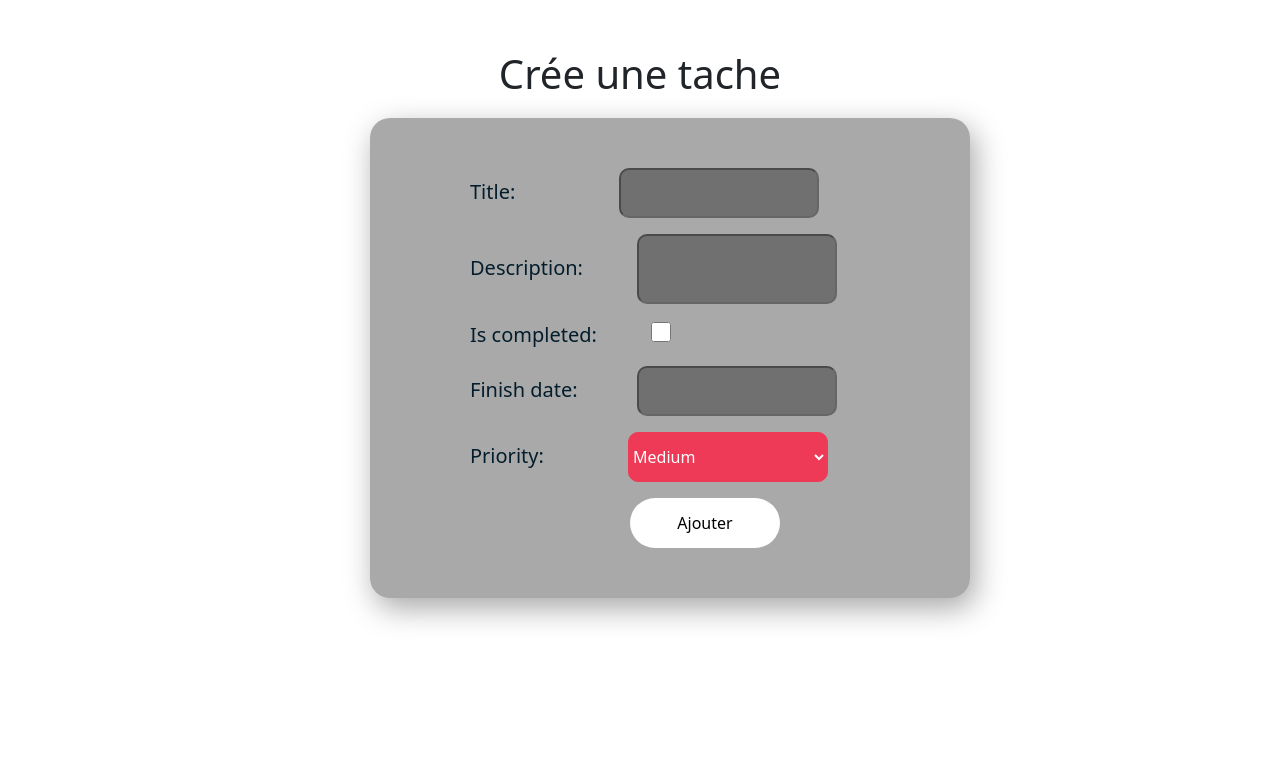
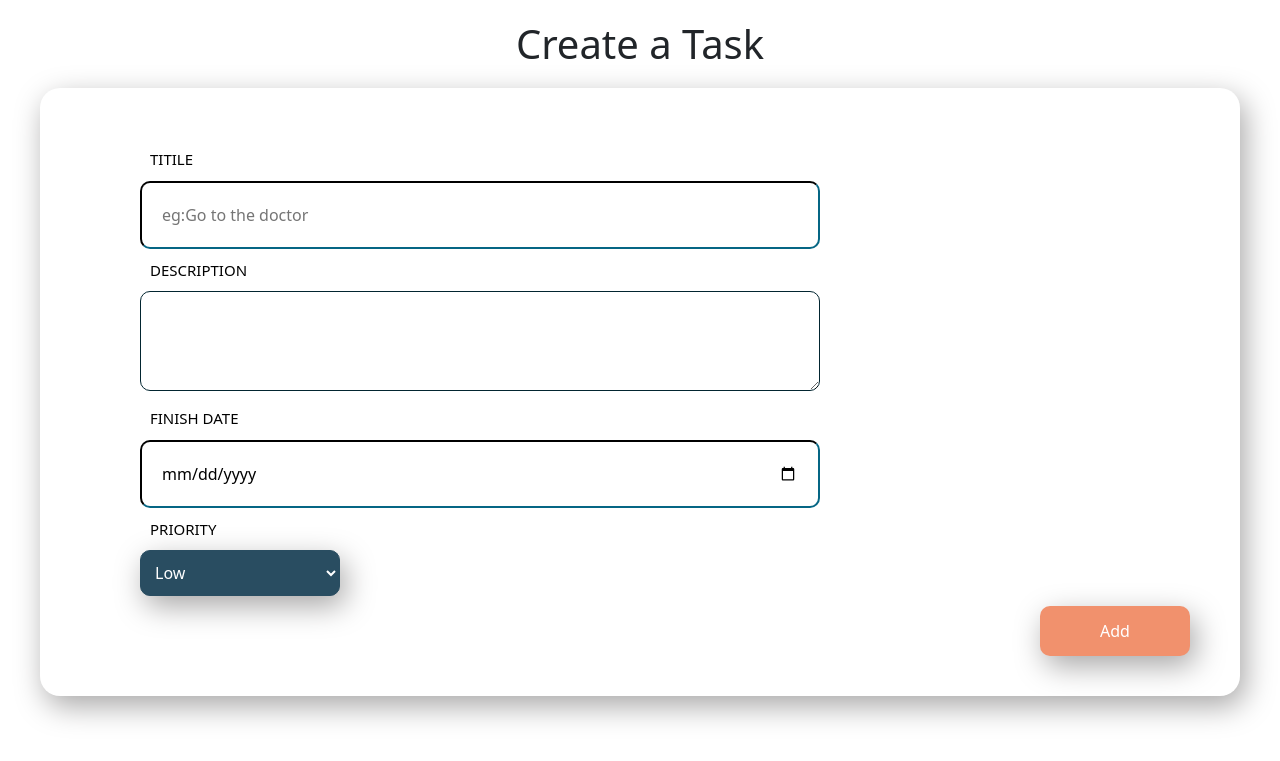
Before and after one commit to alainkatayi/Applitodolist, a Django app: page /todo/task/ in a window 1280 px wide. Shown: the top 761 px of the page. Run offline with Django 5.2, Linux system fonts and the light colour scheme; some libraries are stand-ins or nearby versions.

Commit message:
finition de la partie log in, register et add tasks.

```diff
--- a/todolist/Applitodolist/forms.py
+++ b/todolist/Applitodolist/forms.py
@@ -19,3 +19,4 @@ class TaskForm (forms.ModelForm):
     class Meta:
         model = Task
         fields = ['title', 'description', 'is_completed', 'finish_date', 'priority']
+        widgets = {'title': forms.TextInput(attrs= {'placeholder': 'titre', 'label': ' '})}
--- a/todolist/Applitodolist/static/Applitodolist/css/style_task.css
+++ b/todolist/Applitodolist/static/Applitodolist/css/style_task.css
@@ -3,49 +3,52 @@
     width: 100%;
     height: 100%;
     background-color: #ffffff;
-    padding: 50px;
+    padding: 20px;
 }
 
 .custom{
-    background-color: #00000056;
-    padding: 50px;
-    width: 600px;
+    background-color: #ffffff;
+    padding-left: 100px;
+    padding-top: 50px;
+    padding-bottom: 50px;
+    /*width: 600px;*/
     border-radius: 20px;
     margin: 20px;
     position: relative;
-    left: 300px;
+    left: 0px;
     box-shadow: 5px 10px 30px rgb(168, 167, 167);
 
 }
 
-label{
-    color: #031d2c;
-    font-size: 20px;
-    position: relative;
-    left: 50px;
+
+
+.title{
+    color: black;
+    font-size: 15px;
+    margin: 10px;
 }
-
 
 #id_title{
     border-radius: 10px;
-    border-color: #00000056;
-    background-color: #00000056;
-    height: 50px;
-    width: 200px;
-    color: white;
+    border-color: #022530;
+    background-color: #ffffff;
+    padding: 20px;
+    width: 680px;
+    color: rgb(0, 0, 0);
     position: relative;
-    left: 150px;
+    left: 0px;
 }
 
 #id_description{
     border-radius: 10px;
-    border-color: #00000056;
-    background-color: #00000056;
-    height: 70px;
-    width: 200px;
-    color: white;
+    border-color: #022530;
+    background-color: #ffffff56;
+    height: 100px;
+    width: 680px;
+    color: rgb(0, 0, 0);
     position: relative;
-    left: 100px;
+    left: 0px;
+    padding: 20px;
 }
 
 
@@ -55,39 +58,42 @@ label{
     height: 20px;
     width:40px;
     position: relative;
-    left: 90px;
+    left: 0px;
 }
 
 #id_finish_date{
-    border-color: #00000056;
-    background-color: #00000056;
+    border-color: #022530;
+    background-color: #ffffff56;
     border-radius: 10px;
-    height: 50px;
-    width: 200px;
-    color: white;
+    /*height: 50px;*/
+    padding: 20px;
+    width: 680px;
+    color: rgb(0, 0, 0);
     position: relative;
-    left: 105px;
+    left:0px;
 }
 
 #id_priority{
-    border-color: #ee3a56;
-    background-color: #ee3a56;
+    box-shadow: 5px 10px 30px rgb(168, 167, 167);
+    border-color: #294D61;
+    background-color: #294D61;
     border-radius: 10px;
-    height: 50px;
     width: 200px;
-    color: white;
-    position: relative;
-    left: 130px;
+    color: rgb(255, 255, 255);
+    padding: 10px;
 }
 
 .submit{
-    background-color: white;
-    border-radius: 50px;
+    box-shadow: 5px 10px 30px rgb(168, 167, 167);
+    background-color: #F1916D;
+    border-radius: 10px;
     border-width: 0px;
+    color: white;
     border-color: white;
     padding: 10px;
     width: 150px;
     height: 50px;
     position: relative;
-    left: 210px;
+    left: 900px;
+    top: 10px;
 }
--- a/todolist/Applitodolist/templates/Applitodolist/index.html
+++ b/todolist/Applitodolist/templates/Applitodolist/index.html
@@ -29,5 +29,6 @@
         {% endfor %}
     </ul>
 
+
 </body>
 </html>
--- a/todolist/Applitodolist/templates/Applitodolist/task.html
+++ b/todolist/Applitodolist/templates/Applitodolist/task.html
@@ -10,13 +10,33 @@
 </head>
 <body>
     <section class="section">
-        <h1 class="text-center">Crée une tache</h1>
+        <h1 class="text-center">Create a Task</h1>
 
         <div class="custom">
             <form method="post">
                 {% csrf_token %}
-                {{ form.as_p}}
-                <input class="submit" type="submit" value="Ajouter">
+
+
+
+                <p class="title">TITILE</p>
+                <input type="text" name="title" placeholder="eg:Go to the doctor" label = " " id="id_title" required><br>
+
+                <p class="title">DESCRIPTION</p>
+                <textarea name="description" id="id_description" cols="30" rows="10" required></textarea><br>
+
+                <p class="title">FINISH DATE</p>
+                <input type="date" name="finish_date" placeholder="finish_date" label = " " id="id_finish_date" required ><br>
+
+                <p class="title">PRIORITY</p>
+                <select name="priority" id="id_priority" required>
+                    <option value="low">Low</option>
+                    <option value="medium">Medium</option>
+                    <option value="high">high</option>
+                </select> <br>
+
+                <input class="submit" type="submit" value="Add">
+
+
             </form>
 
         </div>
--- a/todolist/accounts/forms.py
+++ b/todolist/accounts/forms.py
@@ -2,5 +2,6 @@ from django import forms
 from django.contrib.auth.forms import AuthenticationForm
 
 class SimpleForm(forms.Form):
-    name = forms.CharField(max_length= 100, label="Nom")
+    name = forms.CharField(max_length= 100, label="Nom ddd")
+
     password = forms.CharField(widget=forms.PasswordInput, label= "Password")
--- a/todolist/accounts/views.py
+++ b/todolist/accounts/views.py
@@ -19,7 +19,7 @@ def login_user(request):
             #(request,'Applitodolist/index.html')
             return redirect('Applitodolist:index')
         else:
-            messages.info (request, "Mot de passe ou nom d'utilisateur incorrect")
+            messages.info (request, "Incorrect password or username")
 
     form = AuthenticationForm()
     return render (request, 'accounts/login.html', {"form": form})
```
Also changed, not shown: todolist/accounts/static/accounts/css/style.css (+33 -34 lines), todolist/accounts/static/accounts/css/style_register.css (+44 -53 lines), todolist/accounts/templates/accounts/login.html (+13 -2 lines), todolist/accounts/templates/accounts/register.html (+20 -2 lines), todolist/db.sqlite3.
